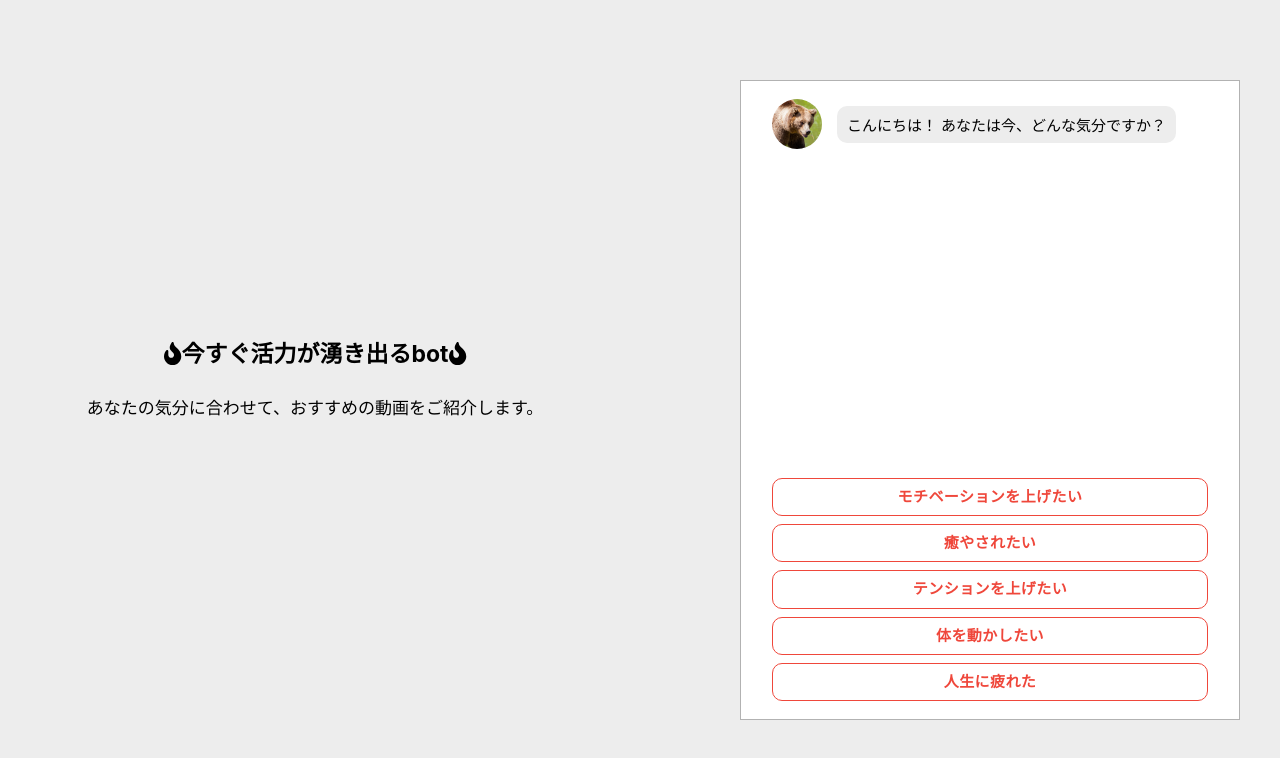
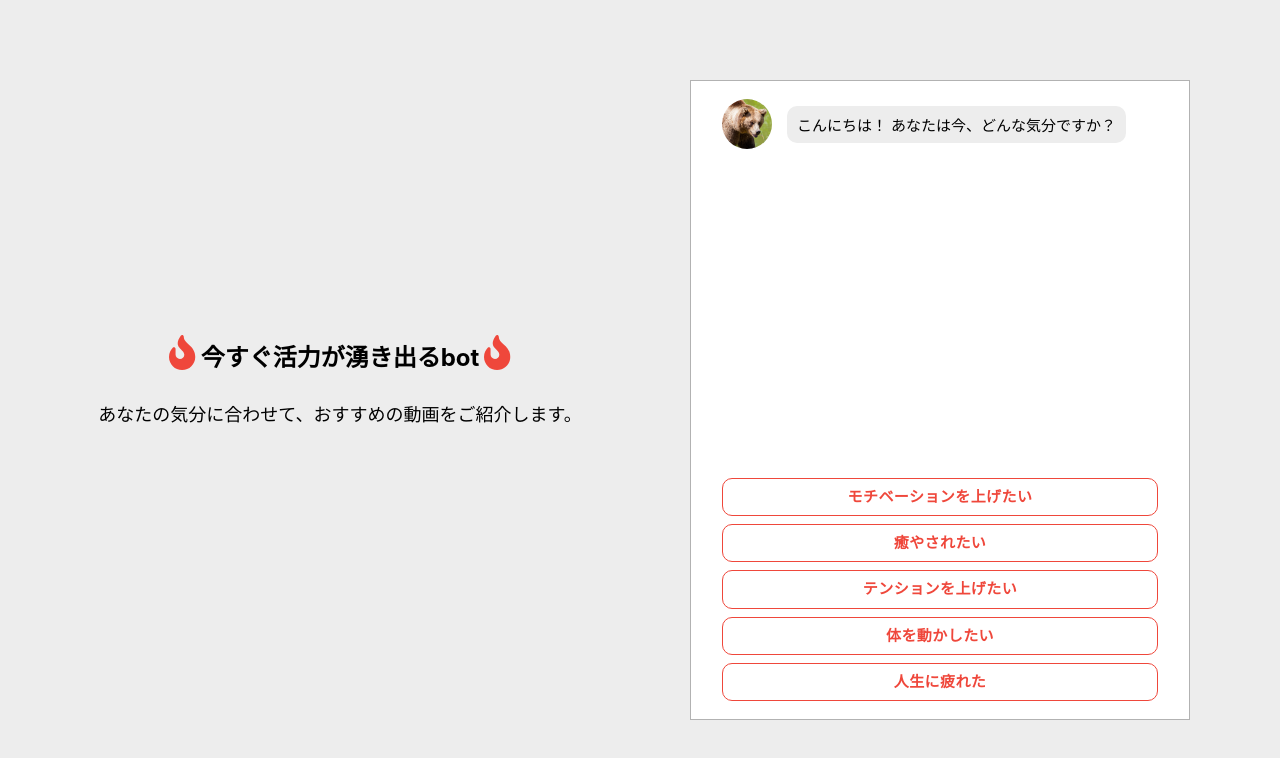
Before and after one commit to kumami-tech/energy, a React (Create React App) app: page / in a window 1280 px wide. Shown: the top 758 px of the page. Built offline with nearby package versions, Linux system fonts and the light colour scheme.

Commit message:
[update]CSSの修正

```diff
--- a/src/assets/styles/style.css
+++ b/src/assets/styles/style.css
@@ -6,9 +6,9 @@
 }
 
 .wrapper {
-  width: 1200px;
+  width: 1100px;
   display: flex;
-  justify-content: space-between;
+  justify-content: center;
   position: absolute;
   top: 50%;
   left: 50%;
@@ -16,22 +16,29 @@
 }
 
 .introduction {
-  width: 550px;
+  width: 500px;
   height: 640px;
   text-align: center;
-  margin-right: 30px;
+  margin-right: 100px;
 }
 
 .title {
   width: 100%;
-  font-size: 23px;
+  font-size: 24px;
   font-weight: bold;
+  line-height: 35px;
   margin: 255px 0 25px;
+}
+
+.fa-fire {
+  color: #EF473B;
+  font-size: 35px;
+  margin: 0 5px;
 }
 
 .text {
   width: 100%;
-  font-size: 17px;
+  font-size: 18px;
 }
 
 .c-box {
```
